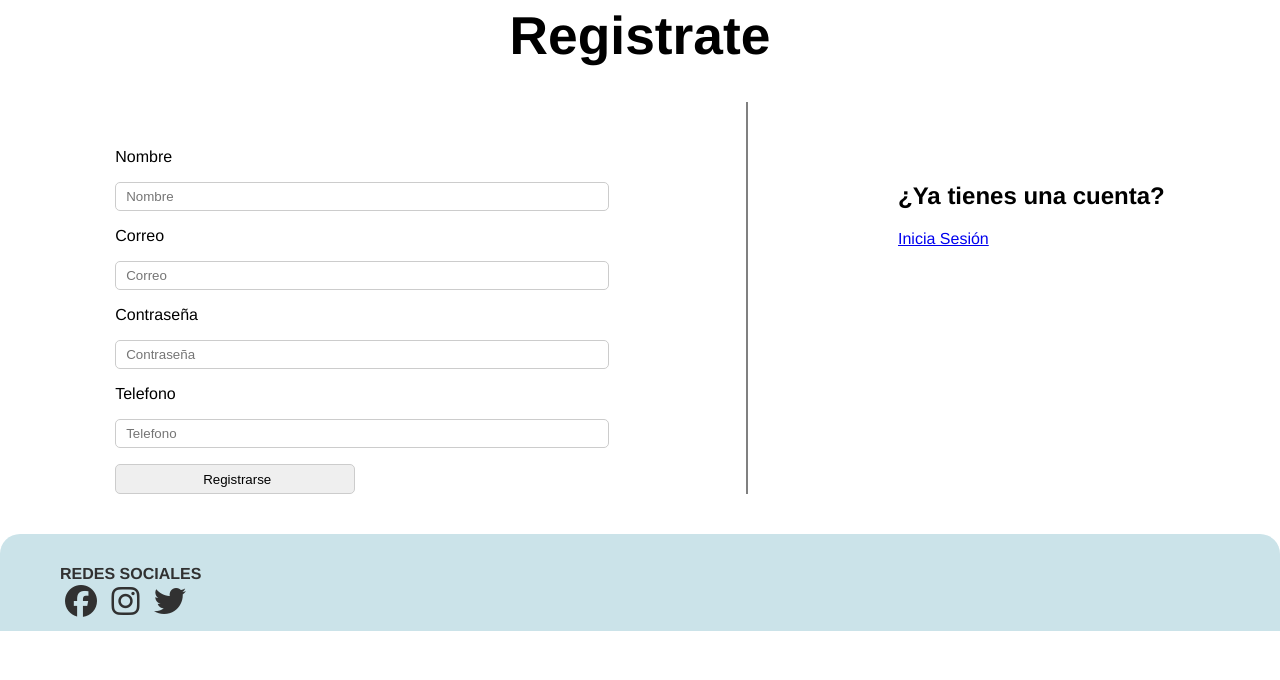
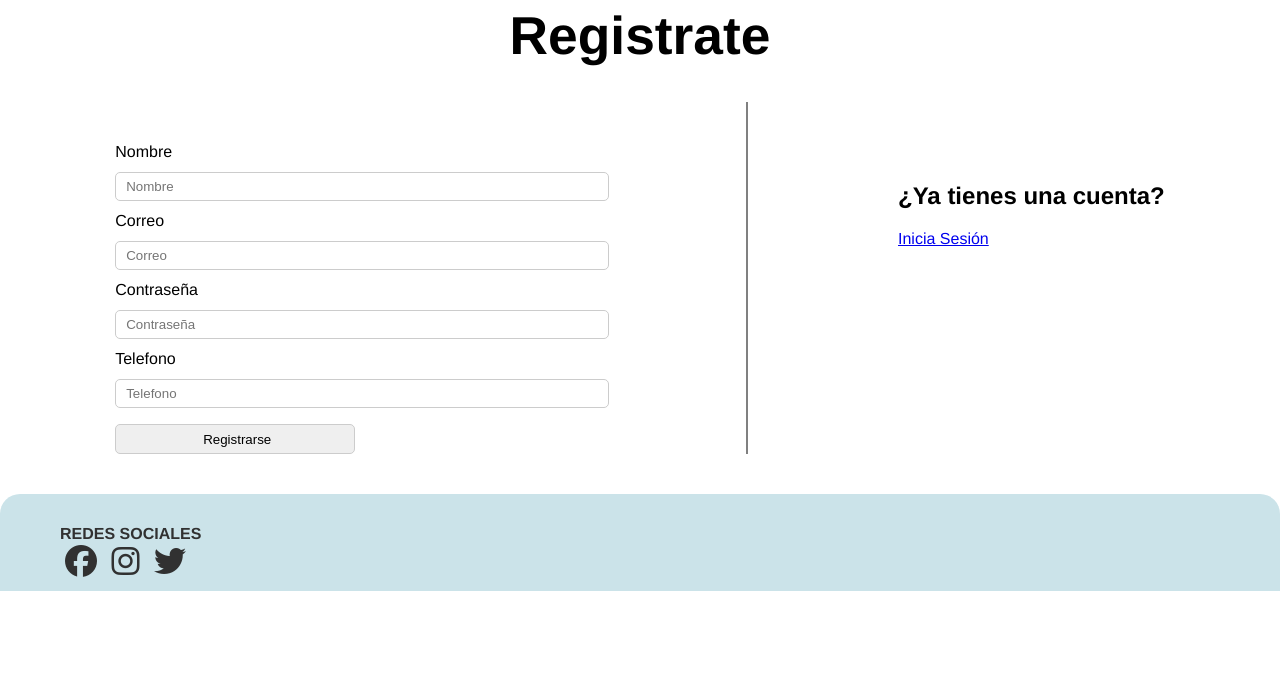
Before and after one commit to jesus-antulio/ProyectoFDW, a PHP site: page /pages/singup.php in a window 1280 px wide. Shown: the part 120-800 px from the top of the page. Run offline with PHP 8.4, Linux system fonts and the light colour scheme; some libraries are stand-ins or nearby versions.

Commit message:
Update "login-singup.css"

```diff
--- a/styles/login-singup.css
+++ b/styles/login-singup.css
@@ -14,6 +14,7 @@
     margin-top: 20px;
 }
 .datos{
+    line-height: 0.5em;
     width: 40%;
     margin-top: 30px;
     align-items: center;
```
